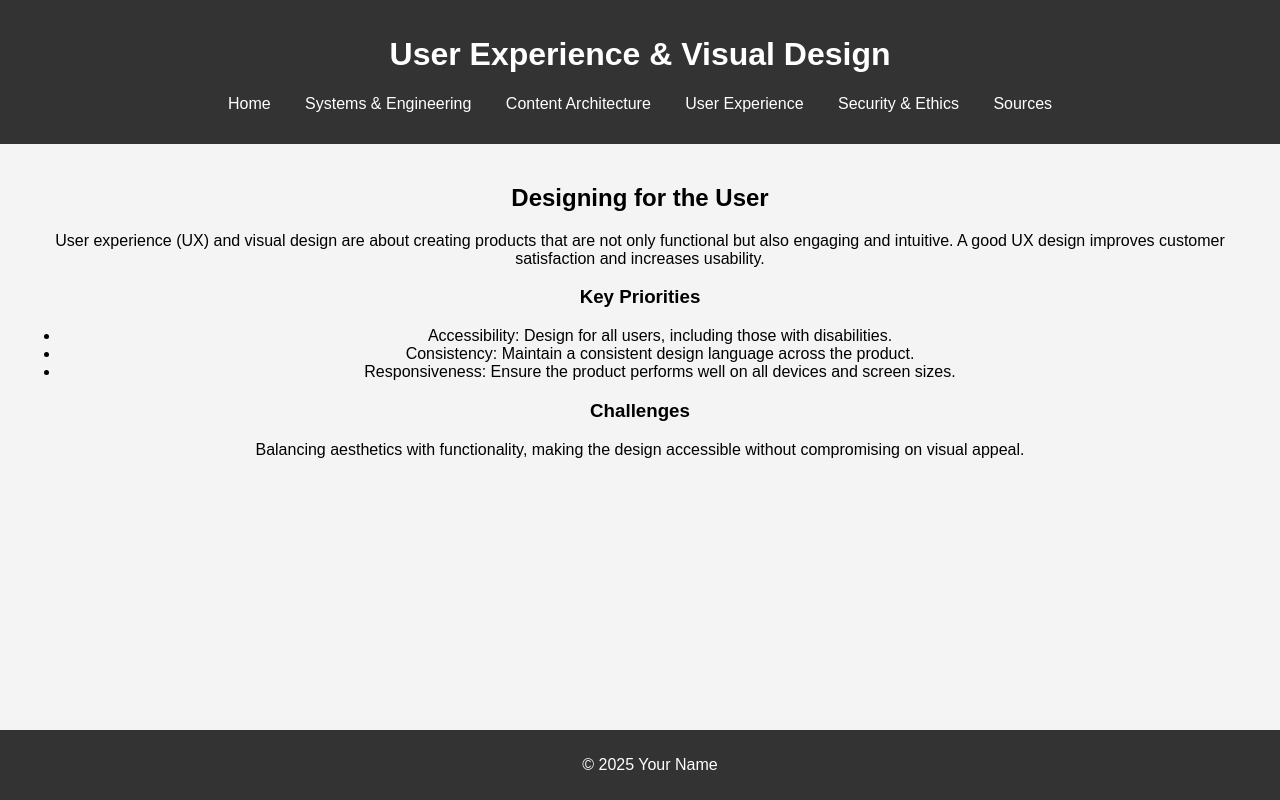
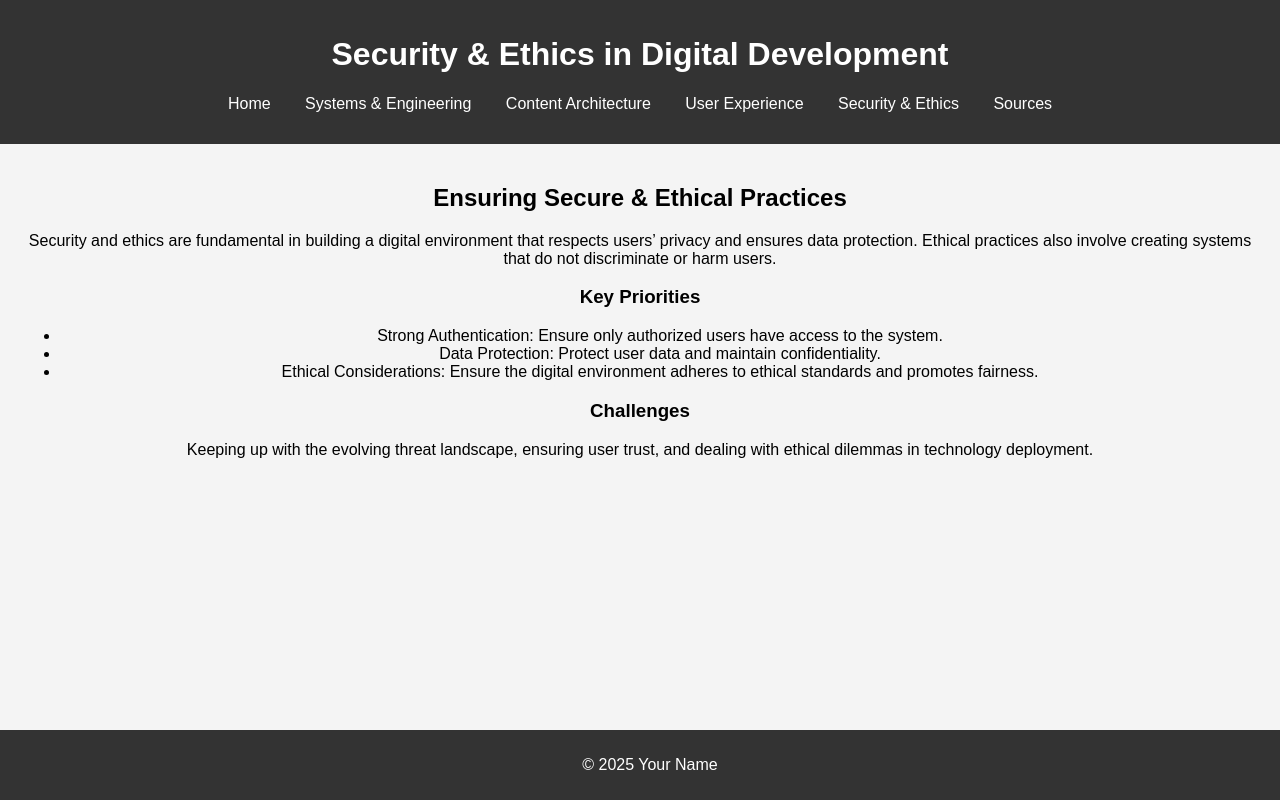
Before and after one commit to Jesus-R1/puttingitalltogether, a plain HTML site: page security.html in a window 1280 px wide. Drawn offline with Linux system fonts and the light colour scheme.

Commit message:
Update security.html

```diff
--- a/security.html
+++ b/security.html
@@ -3,12 +3,12 @@
 <head>
     <meta charset="UTF-8">
     <meta name="viewport" content="width=device-width, initial-scale=1.0">
-    <title>User Experience & Visual Design</title>
+    <title>Security & Ethics</title>
     <link rel="stylesheet" href="styles.css">
 </head>
 <body>
     <header>
-        <h1>User Experience & Visual Design</h1>
+        <h1>Security & Ethics in Digital Development</h1>
         <nav>
             <ul>
                 <li><a href="index.html">Home</a></li>
@@ -22,18 +22,18 @@
     </header>
 
     <section>
-        <h2>Designing for the User</h2>
-        <p>User experience (UX) and visual design are about creating products that are not only functional but also engaging and intuitive. A good UX design improves customer satisfaction and increases usability.</p>
+        <h2>Ensuring Secure & Ethical Practices</h2>
+        <p>Security and ethics are fundamental in building a digital environment that respects users’ privacy and ensures data protection. Ethical practices also involve creating systems that do not discriminate or harm users.</p>
 
         <h3>Key Priorities</h3>
         <ul>
-            <li>Accessibility: Design for all users, including those with disabilities.</li>
-            <li>Consistency: Maintain a consistent design language across the product.</li>
-            <li>Responsiveness: Ensure the product performs well on all devices and screen sizes.</li>
+            <li>Strong Authentication: Ensure only authorized users have access to the system.</li>
+            <li>Data Protection: Protect user data and maintain confidentiality.</li>
+            <li>Ethical Considerations: Ensure the digital environment adheres to ethical standards and promotes fairness.</li>
         </ul>
 
         <h3>Challenges</h3>
-        <p>Balancing aesthetics with functionality, making the design accessible without compromising on visual appeal.</p>
+        <p>Keeping up with the evolving threat landscape, ensuring user trust, and dealing with ethical dilemmas in technology deployment.</p>
     </section>
 
     <footer>
```
